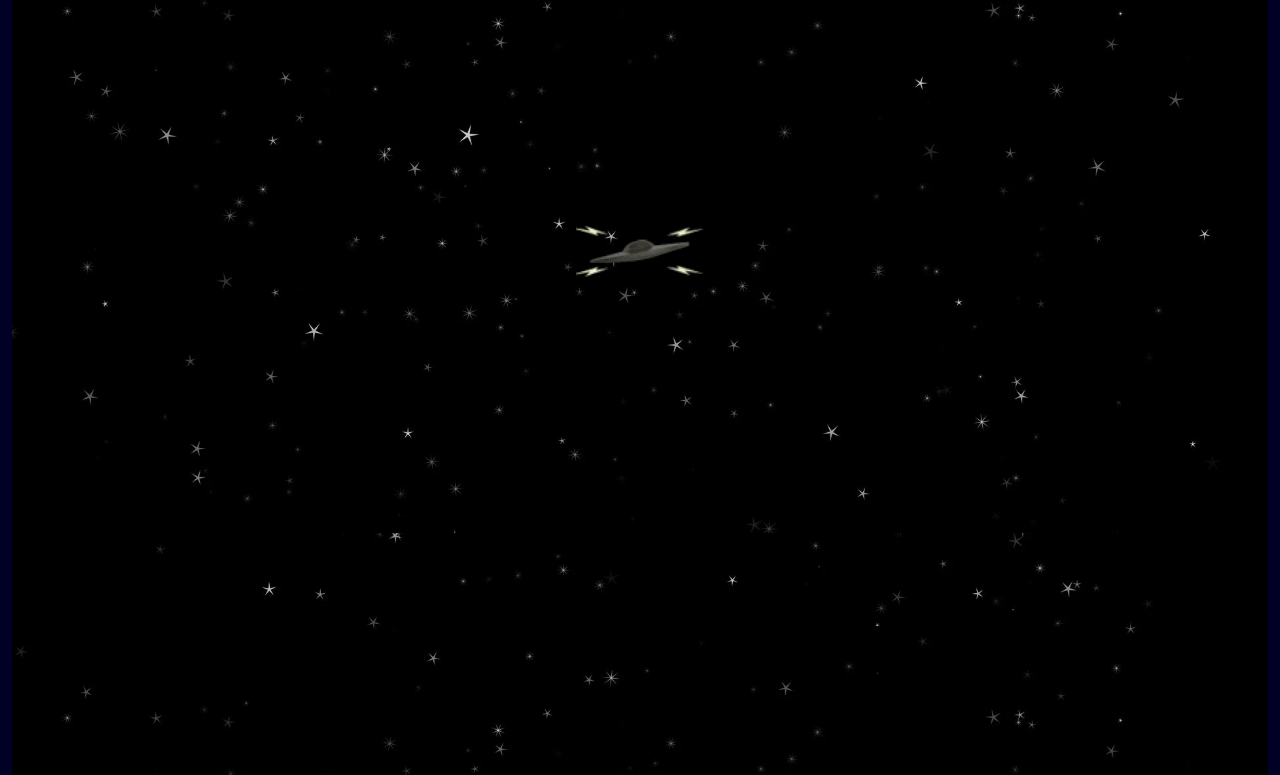
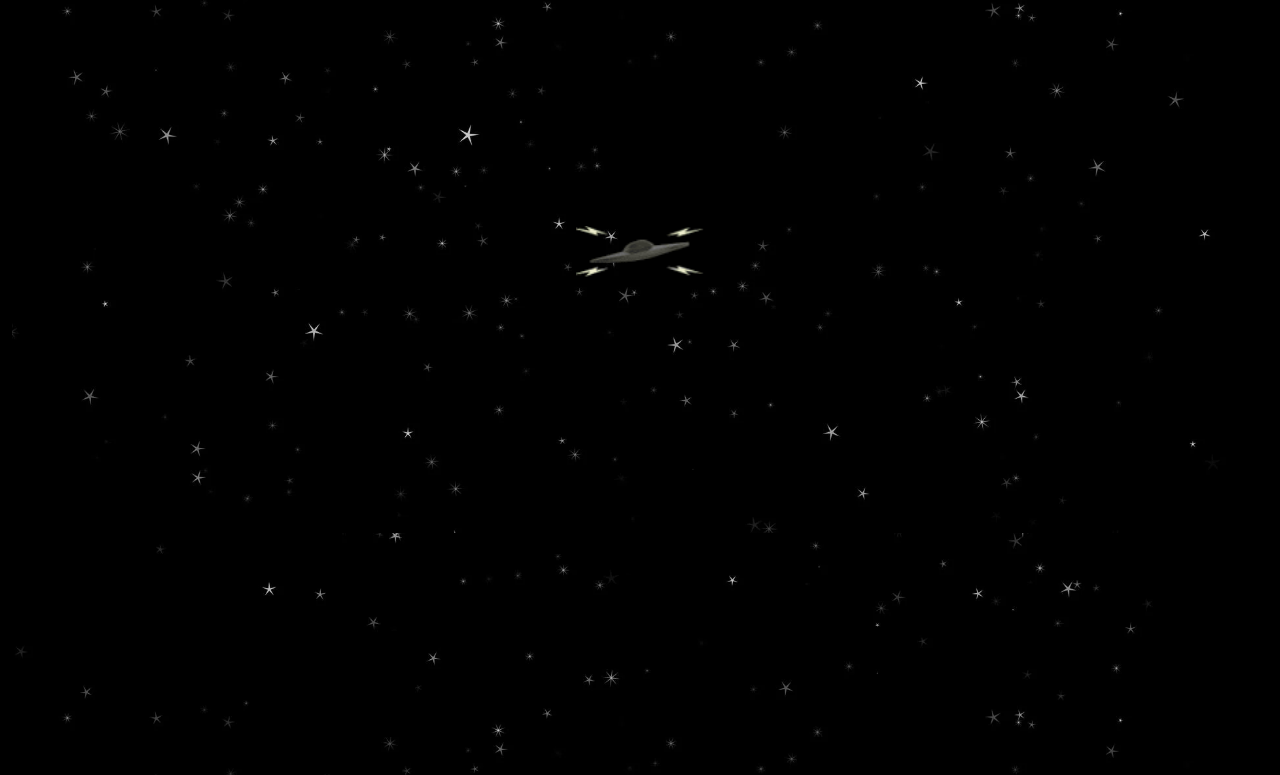
Before and after one commit to juankabril/quantum_space, a plain HTML site: page index.html in a window 1280 px wide. Shown: the part 174-949 px from the top of the page. Drawn offline with nearby package versions, Linux system fonts and the light colour scheme.

Commit message:
cambio de color del body

```diff
--- a/css/styles.css
+++ b/css/styles.css
@@ -4,7 +4,7 @@
 body{
     margin: 0;
     padding: 0;
-    background: rgb(2,0,36);
+    background: rgb(0, 0, 0);
 }
 .fondo {
     position: absolute;
```
